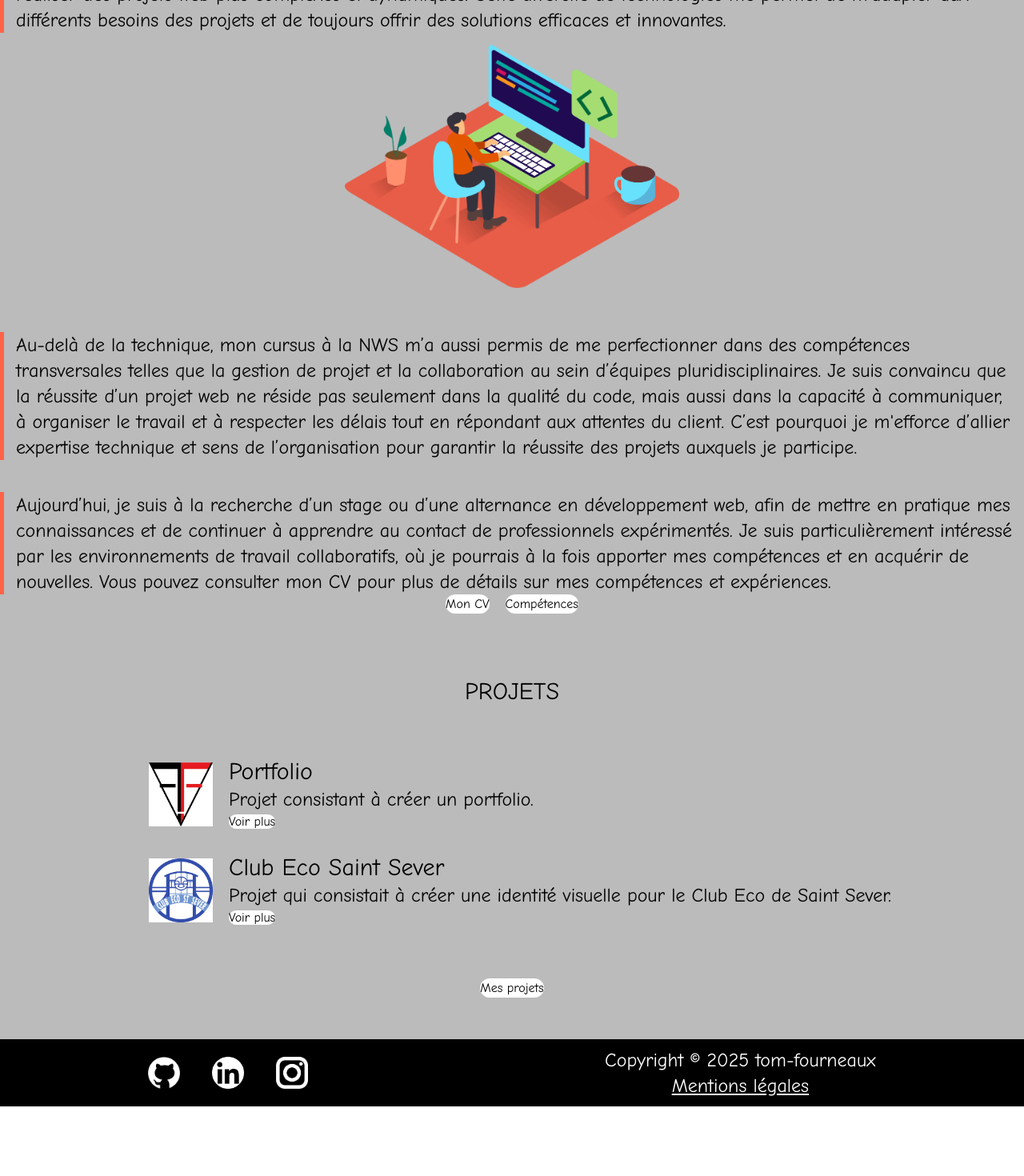
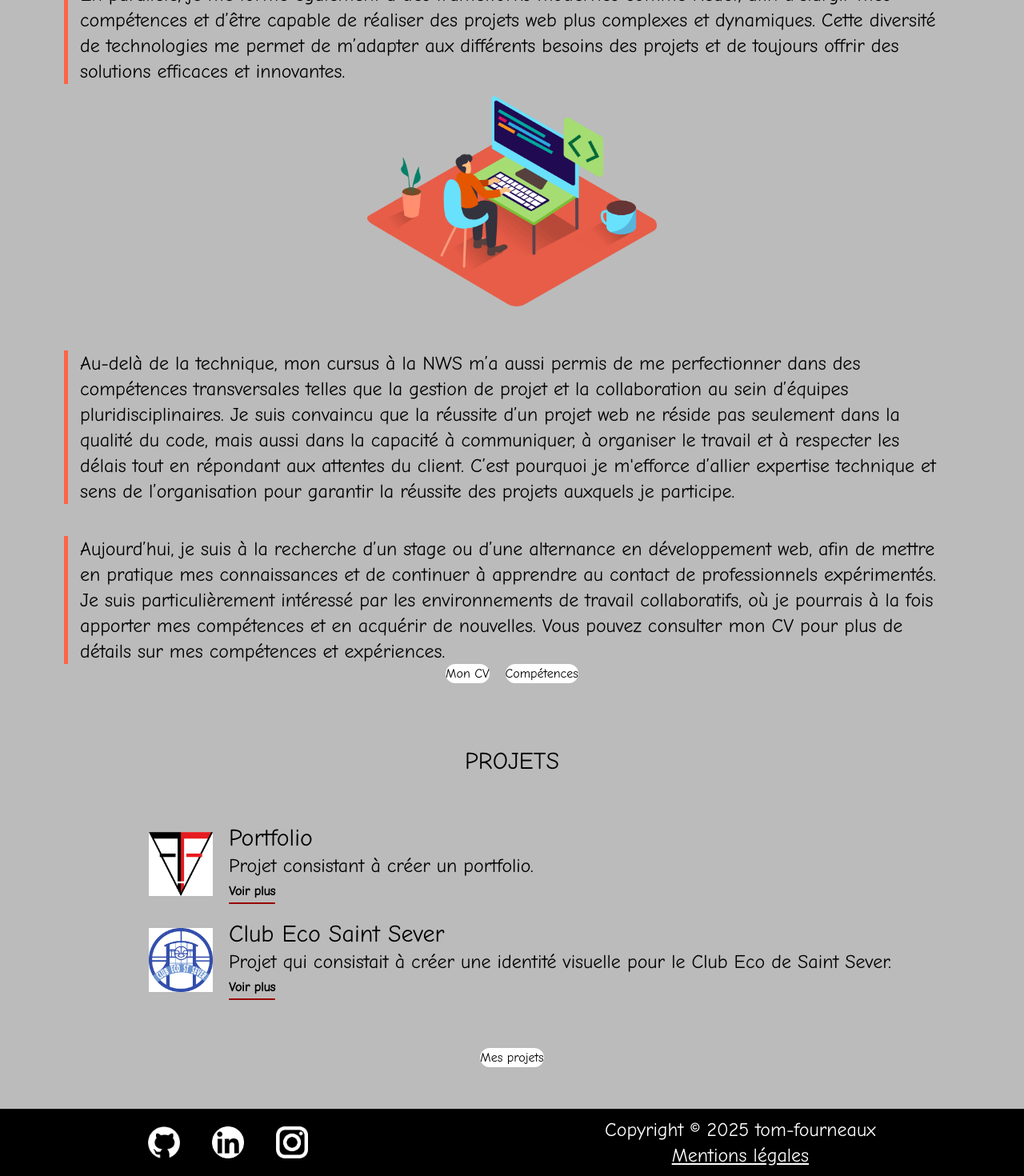
Before and after one commit to tomfrx12/portfolio-react-tom-fourneaux, a React (Vite) app: page / in a window 1280 px wide. Shown: the part 1320-2790 px from the top of the page at 80% size. Before the commit the page ends 2703 px from the top, so only its background shows below. Built offline with nearby package versions, Linux system fonts and the light colour scheme.

Commit message:
Style Button SeeMore and style Index

```diff
--- /dev/null
+++ b/src/components/see_more.jsx
@@ -0,0 +1,19 @@
+import PropTypes from "prop-types";
+import { Link } from "react-router";
+
+const SeeMore = ({link}) => {
+  return (
+      <Link to={link} className="group inline-flex items-center gap-2 bg-transparent border-none outline-none transition-transform duration-300 hover:scale-105 w-auto max-w-fit">
+        <span className="relative py-1 text-base font-bold text-black transition-colors duration-500 dark:text-white group-hover:italic">
+          Voir plus
+          <span className="absolute bottom-0 left-0 w-full h-0.5 rounded-full transition-all duration-500 group-hover:w-0 bg-[var(--color-red-background)]"></span>
+        </span>
+      </Link>
+  );
+}
+
+export default SeeMore;
+
+SeeMore.propTypes = {
+  link: PropTypes.string.isRequired,
+};
--- a/src/pages/index.jsx
+++ b/src/pages/index.jsx
@@ -8,11 +8,12 @@ import { Text } from "../components/texte";
 import Lamp from "../components/lamp_light";
 import PropTypes from "prop-types";
 import { PresentationIndex } from "../components/presentation_index";
+import SeeMore from "../components/see_more";
 
 function Index({ itsDark, setItsDark }) {
     return (
         <>
-            <div className="flex flex-col h-[95vh] lg:flex-row">
+            <section className="flex flex-col h-[95vh] lg:flex-row">
                 <div className="flex items-center lg:w-[40%] bg-[var(--color-white-background)] dark:bg-[var(--color-white-background-dark)]">
                     <img src={pptom} alt="photo de profil Tom FOURNEAUX" className="my-5 m-auto rounded-full w-[60%]"/>
                 </div>
@@ -26,8 +27,8 @@ function Index({ itsDark, setItsDark }) {
                         <ButtonNav link="me_contacter">Contactez moi</ButtonNav>
                     </div>
                 </div>
-            </div>
-            <section className="flex flex-col items-center">
+            </section>
+            <section className="flex flex-col items-center mx-5 lg:mx-20">
                 <Text tag='h2' name='h2' className="mt-10 lg:mt-20">A PROPOS DE MOI</Text>
                 <section>
                     <div className="lg:flex lg:flex-col">
@@ -55,7 +56,7 @@ function Index({ itsDark, setItsDark }) {
                         <div>
                             <Text tag="h3" name="h3" size="lg">Portfolio</Text>
                             <Text tag="p" size="base">Projet consistant à créer un portfolio.</Text>
-                            <ButtonNav link="projets#projet-portfolio">Voir plus</ButtonNav>
+                            <SeeMore link="projets#projet-portfolio"/>
                         </div>
                     </div>
 
@@ -64,7 +65,7 @@ function Index({ itsDark, setItsDark }) {
                         <div>
                             <Text tag="h3" name="h3" size="lg">Club Eco Saint Sever</Text>
                             <Text tag="p" size="base">Projet qui consistait à créer une identité visuelle pour le Club Eco de Saint Sever.</Text>
-                            <ButtonNav link="projets#projet-clubecosaintsever">Voir plus</ButtonNav>
+                            <SeeMore link="projets#projet-clubecosaintsever"/>
                         </div>
                     </div>
                 </div>
```
